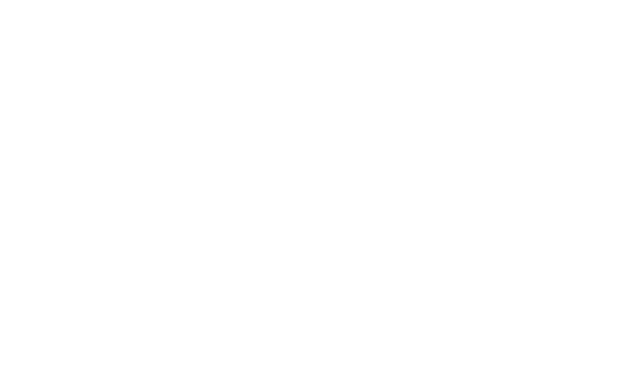
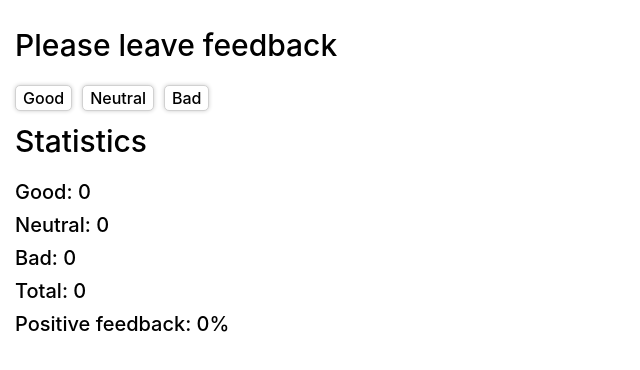
Before and after one commit to dawidmarek95x/goit-react-hw-02-feedback, a React (Create React App) app: page / in a window 1280 px wide. Shown: the top 370 px of the page, without its empty margins (0-640 px from the left). Built offline with nearby package versions, Linux system fonts and the light colour scheme.

Commit message:
Structure and styles for App component

```diff
--- a/src/components/App.jsx
+++ b/src/components/App.jsx
@@ -1,7 +1,67 @@
-export const App = () => {
-  return (
-    <>
+import React, { Component } from 'react';
+import styles from './App.module.scss';
 
-    </>
-  );
-};
+export class App extends Component {
+  state = {
+    good: 0,
+    neutral: 0,
+    bad: 0,
+    total: 0,
+    positive: 0,
+  }
+
+  countTotalFeedback = () => {
+    this.setState(({good, neutral, bad}) => ({total: good + neutral + bad}));
+  }
+
+  countPositiveFeedbackPercentage = () => {
+    this.setState(({good, total}) => ({positive: Math.round((good / total) * 100)}));
+  }
+
+  goodFeedbackIncrement = () => {
+    this.setState(({good}) => ({good: good + 1}));
+    this.countTotalFeedback();
+    this.countPositiveFeedbackPercentage();
+  }
+
+  neutralFeedbackIncrement = () => {
+    this.setState(({neutral}) => ({neutral: neutral + 1}));
+    this.countTotalFeedback();
+    this.countPositiveFeedbackPercentage();
+  }
+
+  badFeedbackIncrement = () => {
+    this.setState(({bad}) => ({bad: bad + 1}));
+    this.countTotalFeedback();
+    this.countPositiveFeedbackPercentage();
+  }
+
+  render() {
+    const {title, btns, stats, stats__item} = styles;
+    const {good, neutral, bad, total, positive} = this.state;
+
+    return (
+      <>
+        <h2 className={title}>Please leave feedback</h2>
+        <button className={btns} onClick={this.goodFeedbackIncrement}>good</button>
+        <button className={btns} onClick={this.neutralFeedbackIncrement}>neutral</button>
+        <button className={btns} onClick={this.badFeedbackIncrement}>bad</button>
+        <h2 className={title}>Statistics</h2>
+        <ul className={stats}>
+          <li className={stats__item}>Good: {good}</li>
+          <li className={stats__item}>Neutral: {neutral}</li>
+          <li className={stats__item}>Bad: {bad}</li>
+          <li className={stats__item}>Total: {total}</li>
+          <li className={stats__item}>Positive feedback: {positive}%</li>
+        </ul>
+      </>
+    );
+  }
+}
+
+// <h2 className={title}>Please leave feedback</h2>
+/* {btnNames.map(n => (
+  <button key={n} className={btns}>{n}</button>
+))} */
+
+export default App;
--- /dev/null
+++ b/src/components/App.module.scss
@@ -0,0 +1,42 @@
+.title {
+  margin-bottom: 10px;
+  line-height: 2;
+  font-size: 30px;
+  font-weight: 500;
+}
+
+.btns {
+  font-size: 16px;
+  font-weight: 500;
+  padding: 3px 7px;
+  border: 1px solid rgb(209, 209, 209);
+  border-radius: 5px;
+  text-transform: capitalize;
+  background-color: rgb(255, 255, 255);
+  box-shadow: 0px 0px 4px 0px rgba(0,0,0,0.2);
+  -webkit-box-shadow: 0px 0px 4px 0px rgba(0,0,0,0.2);
+  -moz-box-shadow: 0px 0px 4px 0px rgba(0,0,0,0.2);
+  transition: background-color 1200ms;
+
+  &:not(:last-child) {
+    margin-right: 10px;
+  }
+
+  &:active {
+    background-color: cadetblue;
+    transition: background-color 50ms;
+  }
+}
+
+.stats {
+  list-style-type: none;
+
+  &__item {
+    font-size: 20px;
+    font-weight: 500;
+
+    &:not(:last-child) {
+      margin-bottom: 10px;
+    }
+  }
+}
--- a/src/index.scss
+++ b/src/index.scss
@@ -2,6 +2,7 @@
 
 body {
   margin: 0;
+  padding: 15px;
   font-family: -apple-system, BlinkMacSystemFont, 'Segoe UI', 'Roboto', 'Oxygen',
     'Ubuntu', 'Cantarell', 'Fira Sans', 'Droid Sans', 'Helvetica Neue',
     sans-serif;
```
